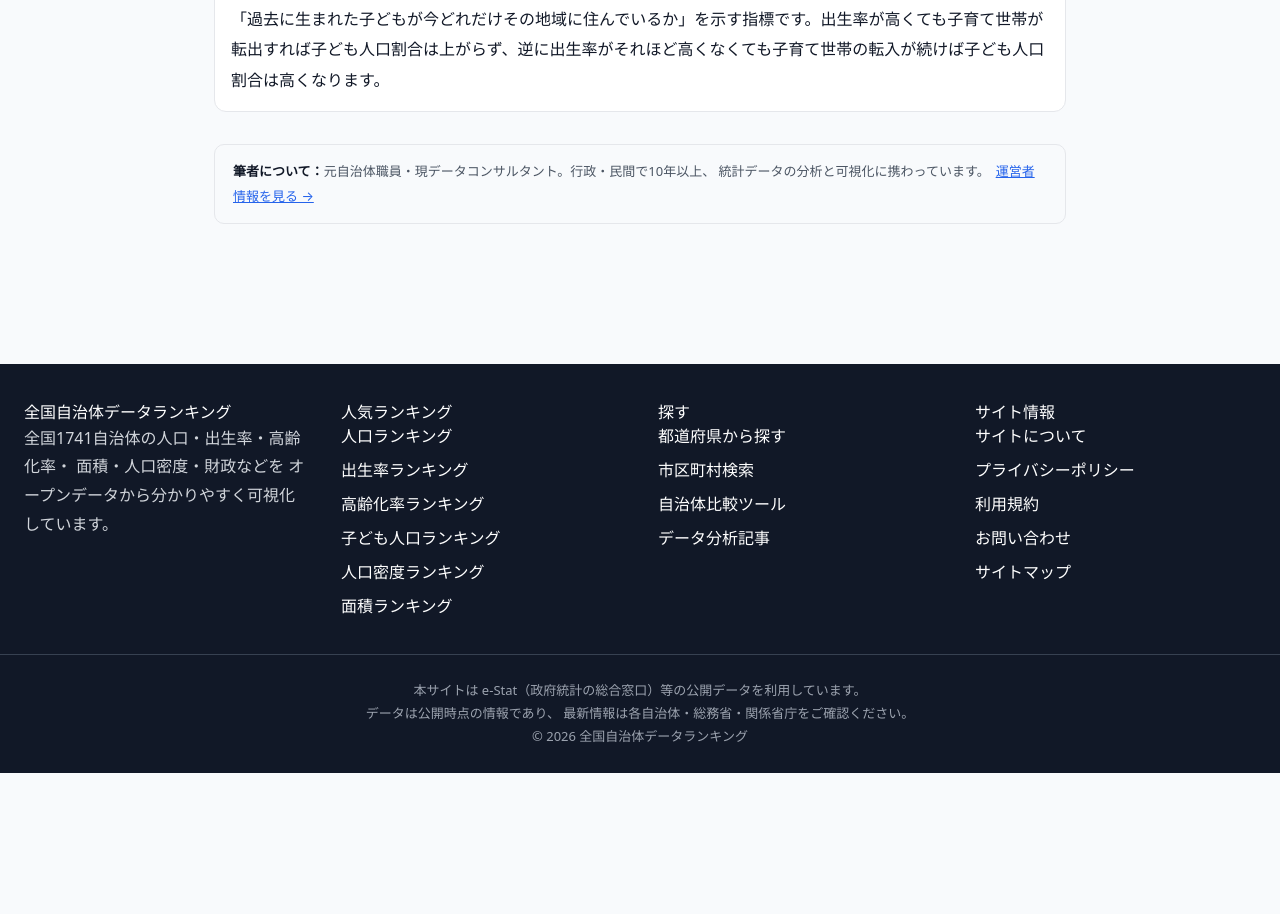
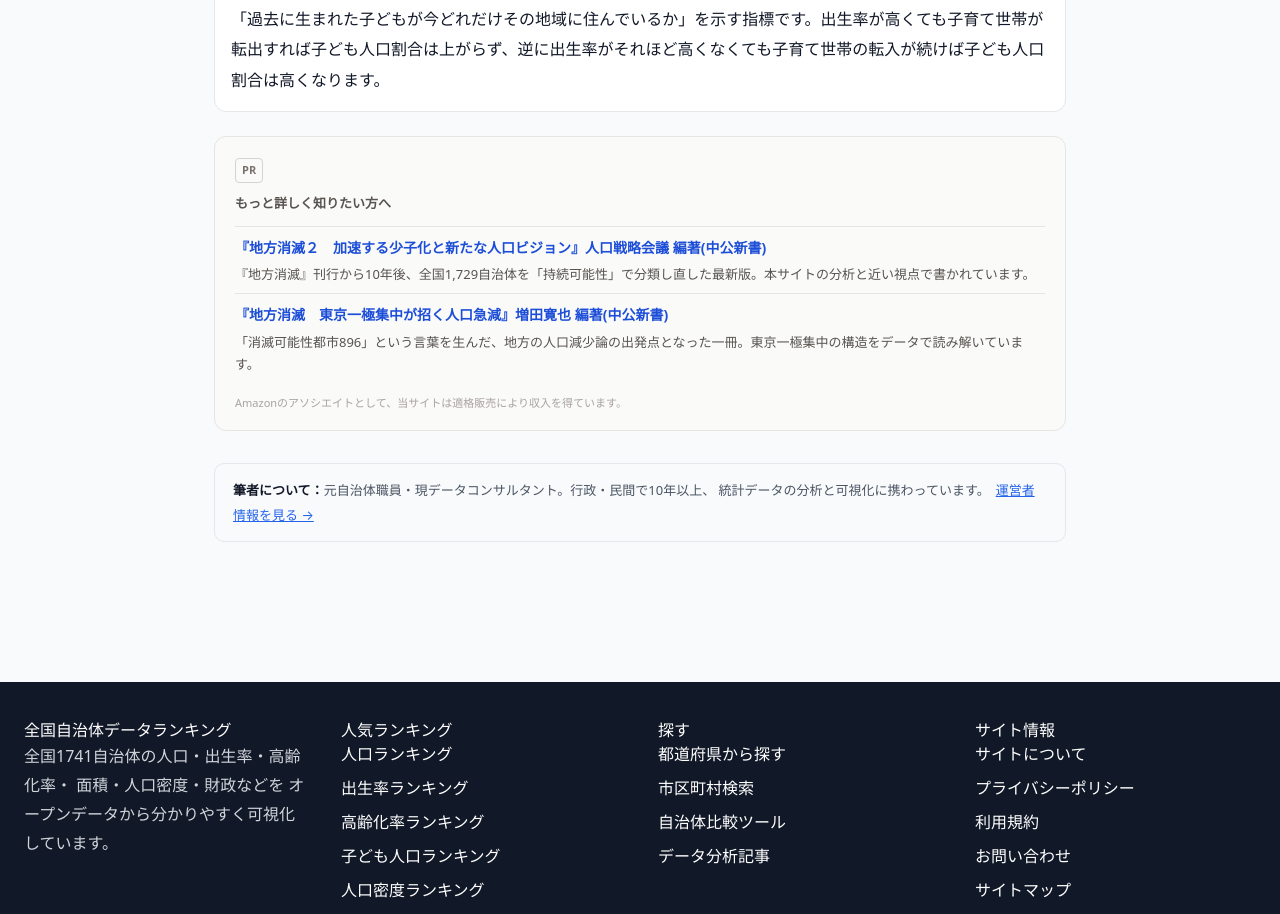
Before and after one commit to OW-beep/japan-data-site, a Next.js app: page /articles/birth-rate in a window 1280 px wide. Shown: the part 4120-5034 px from the top of the page. Before the commit the page ends 4893 px from the top, so only its background shows below. Built offline with nearby package versions, Linux system fonts and the light colour scheme; no server answers.

Commit message:
Force-fix node_modules bin permissions before build

```diff
--- a/app/articles/birth-rate/page.tsx
+++ b/app/articles/birth-rate/page.tsx
@@ -7,6 +7,8 @@ import PersonalNote from "@/components/PersonalNote";
 import AuthorByline from "@/components/AuthorByline";
 import Breadcrumbs from "@/components/Breadcrumbs";
 import AdSense from "@/components/AdSense";
+import BookRecommendation from "@/components/BookRecommendation";
+import { BOOKS } from "@/lib/amazonBooks";
 import JsonLd from "@/components/JsonLd";
 import meta from "@/data/meta.json";
 import { SITE_URL, SITE_NAME } from "@/lib/site";
@@ -384,6 +386,10 @@ export default function Page() {
 
       <AdSense />
 
+      <BookRecommendation
+        books={[BOOKS.chihouShoumetsu2, BOOKS.chihouShoumetsu]}
+      />
+
       <AuthorByline />
     </div>
   );
--- a/app/articles/decline/page.tsx
+++ b/app/articles/decline/page.tsx
@@ -2,6 +2,8 @@ import { getMunicipalities } from "@/lib/municipalities";
 import ArticleLayout from "@/components/ArticleLayout";
 import RankingBarChart from "@/components/RankingBarChart";
 import PersonalNote from "@/components/PersonalNote";
+import BookRecommendation from "@/components/BookRecommendation";
+import { BOOKS } from "@/lib/amazonBooks";
 import Link from "next/link";
 
 export const metadata = {
@@ -188,6 +190,8 @@ export default function Page() {
         </PersonalNote>
       </div>
 
+      <BookRecommendation books={[BOOKS.chihouShoumetsu]} />
+
       <div style={box}>
         <h2>まとめ</h2>
 
--- a/app/articles/finance-analysis/page.tsx
+++ b/app/articles/finance-analysis/page.tsx
@@ -2,6 +2,8 @@ import { getMunicipalities } from "@/lib/municipalities";
 import ArticleLayout from "@/components/ArticleLayout";
 import RankingBarChart from "@/components/RankingBarChart";
 import PersonalNote from "@/components/PersonalNote";
+import BookRecommendation from "@/components/BookRecommendation";
+import { BOOKS } from "@/lib/amazonBooks";
 import Link from "next/link";
 
 
@@ -201,6 +203,7 @@ export default function Page() {
           この総務省の算定方法にもとづくデータを使用しています。
         </p>
 
+        <BookRecommendation books={[BOOKS.jichitaiZaisei]} />
 
         <p>
           <Link href="/articles/tax-composition" style={link}>
--- a/app/articles/fiscal-health-composite/page.tsx
+++ b/app/articles/fiscal-health-composite/page.tsx
@@ -3,6 +3,8 @@ import { getMunicipalities } from "@/lib/municipalities";
 import ArticleLayout from "@/components/ArticleLayout";
 import RankingBarChart from "@/components/RankingBarChart";
 import PersonalNote from "@/components/PersonalNote";
+import BookRecommendation from "@/components/BookRecommendation";
+import { BOOKS } from "@/lib/amazonBooks";
 import JsonLd from "@/components/JsonLd";
 
 export const metadata = {
@@ -260,6 +262,8 @@ export default function Page() {
         }}
       />
 
+      <BookRecommendation books={[BOOKS.jichitaiZaisei]} />
+
       <div style={box}>
         <h2>まとめ</h2>
 
--- a/app/articles/million-cities/page.tsx
+++ b/app/articles/million-cities/page.tsx
@@ -2,6 +2,8 @@ import { getMunicipalities } from "@/lib/municipalities";
 import ArticleLayout from "@/components/ArticleLayout";
 import RankingBarChart from "@/components/RankingBarChart";
 import JsonLd from "@/components/JsonLd";
+import BookRecommendation from "@/components/BookRecommendation";
+import { BOOKS } from "@/lib/amazonBooks";
 import CompareCTA from "@/components/CompareCTA";
 import Link from "next/link";
 
@@ -362,6 +364,8 @@ export default function Page() {
         </p>
       </div>
 
+      <BookRecommendation books={[BOOKS.chihouShoumetsu]} />
+
       <div style={box}>
         <h2>まとめ</h2>
 
--- a/app/articles/population-concentration/page.tsx
+++ b/app/articles/population-concentration/page.tsx
@@ -2,6 +2,8 @@ import Link from "next/link";
 import { getMunicipalities } from "@/lib/municipalities";
 import ArticleLayout from "@/components/ArticleLayout";
 import RankingBarChart from "@/components/RankingBarChart";
+import BookRecommendation from "@/components/BookRecommendation";
+import { BOOKS } from "@/lib/amazonBooks";
 import JsonLd from "@/components/JsonLd";
 
 export const metadata = {
@@ -226,6 +228,10 @@ export default function Page() {
         }}
       />
 
+      <BookRecommendation
+        books={[BOOKS.chihouShoumetsu, BOOKS.chihouShoumetsu2]}
+      />
+
       <div style={box}>
         <h2>まとめ</h2>
 
--- a/app/articles/prefecture-income-analysis/page.tsx
+++ b/app/articles/prefecture-income-analysis/page.tsx
@@ -2,6 +2,8 @@ import Link from "next/link";
 import { getMunicipalities } from "@/lib/municipalities";
 import { getPrefectureStats } from "@/lib/prefectureStats";
 import ArticleLayout from "@/components/ArticleLayout";
+import BookRecommendation from "@/components/BookRecommendation";
+import { BOOKS } from "@/lib/amazonBooks";
 import JsonLd from "@/components/JsonLd";
 
 export const metadata = {
@@ -225,6 +227,10 @@ export default function Page() {
         }}
       />
 
+      <BookRecommendation
+        books={[BOOKS.toukeigakuSaikyou, BOOKS.chiikiJinkouGensyou]}
+      />
+
       <div style={box}>
         <h2>まとめ</h2>
 
--- a/app/articles/regional-block-disparity-report/page.tsx
+++ b/app/articles/regional-block-disparity-report/page.tsx
@@ -3,6 +3,8 @@ import { getMunicipalities } from "@/lib/municipalities";
 import ArticleLayout from "@/components/ArticleLayout";
 import RankingBarChart from "@/components/RankingBarChart";
 import PersonalNote from "@/components/PersonalNote";
+import BookRecommendation from "@/components/BookRecommendation";
+import { BOOKS } from "@/lib/amazonBooks";
 import JsonLd from "@/components/JsonLd";
 
 export const metadata = {
@@ -328,6 +330,10 @@ export default function Page() {
         }}
       />
 
+      <BookRecommendation
+        books={[BOOKS.chiikiJinkouGensyou, BOOKS.chihouShoumetsu2]}
+      />
+
       <div style={box}>
         <h2>まとめ</h2>
 
--- /dev/null
+++ b/components/BookRecommendation.tsx
@@ -0,0 +1,103 @@
+import { AMAZON_TAG } from "@/lib/amazonBooks";
+
+type Book = {
+  title: string;
+  author: string;
+  blurb: string;
+  /** 確認済みASINがあれば直接リンク、無ければ検索キーワードでリンクする */
+  asin?: string;
+  searchKeyword?: string;
+};
+
+function buildUrl(book: Book) {
+  if (book.asin) {
+    return `https://www.amazon.co.jp/dp/${book.asin}?tag=${AMAZON_TAG}`;
+  }
+  return `https://www.amazon.co.jp/s?k=${encodeURIComponent(
+    book.searchKeyword ?? book.title
+  )}&tag=${AMAZON_TAG}`;
+}
+
+export default function BookRecommendation({ books }: { books: Book[] }) {
+  return (
+    <div style={wrap}>
+      <div style={badge}>PR</div>
+
+      <div style={title}>もっと詳しく知りたい方へ</div>
+
+      {books.map((book) => (
+        <a
+          key={book.title}
+          href={buildUrl(book)}
+          target="_blank"
+          rel="noopener noreferrer nofollow sponsored"
+          style={link}
+        >
+          <div style={bookTitle}>
+            『{book.title}』{book.author}
+          </div>
+          <div style={blurb}>{book.blurb}</div>
+        </a>
+      ))}
+
+      <p style={disclosure}>
+        Amazonのアソシエイトとして、当サイトは適格販売により収入を得ています。
+      </p>
+    </div>
+  );
+}
+
+const wrap: React.CSSProperties = {
+  marginTop: 24,
+  marginBottom: 8,
+  padding: "16px 20px",
+  background: "#fafaf9",
+  border: "1px solid #e7e5e4",
+  borderRadius: 12,
+};
+
+const badge: React.CSSProperties = {
+  display: "inline-block",
+  fontSize: 11,
+  fontWeight: 700,
+  color: "#78716c",
+  border: "1px solid #d6d3d1",
+  borderRadius: 4,
+  padding: "1px 6px",
+  marginBottom: 8,
+};
+
+const title: React.CSSProperties = {
+  fontSize: 13,
+  fontWeight: 700,
+  color: "#57534e",
+  marginBottom: 10,
+};
+
+const link: React.CSSProperties = {
+  display: "block",
+  textDecoration: "none",
+  color: "inherit",
+  padding: "8px 0",
+  borderTop: "1px solid #e7e5e4",
+};
+
+const bookTitle: React.CSSProperties = {
+  fontSize: 14,
+  fontWeight: 700,
+  color: "#1d4ed8",
+  marginBottom: 2,
+};
+
+const blurb: React.CSSProperties = {
+  fontSize: 13,
+  color: "#57534e",
+  lineHeight: 1.7,
+};
+
+const disclosure: React.CSSProperties = {
+  marginTop: 10,
+  marginBottom: 0,
+  fontSize: 11,
+  color: "#a8a29e",
+};
--- /dev/null
+++ b/lib/amazonBooks.ts
@@ -0,0 +1,44 @@
+// Amazonアソシエイト トラッキングID
+export const AMAZON_TAG = "openwave-22";
+
+// 実在確認済みの書籍データ。ASINはAmazon.co.jpの商品URLから
+// 直接確認できたもののみ設定し、確認が取れないものは検索リンク
+// (searchKeyword)にフォールバックしている(存在しない商品への
+// 誤リンクを避けるため)。
+export const BOOKS = {
+  chihouShoumetsu: {
+    title: "地方消滅　東京一極集中が招く人口急減",
+    author: "増田寛也 編著(中公新書)",
+    blurb:
+      "「消滅可能性都市896」という言葉を生んだ、地方の人口減少論の出発点となった一冊。東京一極集中の構造をデータで読み解いています。",
+    asin: "4121022823",
+  },
+  chihouShoumetsu2: {
+    title: "地方消滅２　加速する少子化と新たな人口ビジョン",
+    author: "人口戦略会議 編著(中公新書)",
+    blurb:
+      "『地方消滅』刊行から10年後、全国1,729自治体を「持続可能性」で分類し直した最新版。本サイトの分析と近い視点で書かれています。",
+    searchKeyword: "地方消滅2 加速する少子化と新たな人口ビジョン 中公新書",
+  },
+  chiikiJinkouGensyou: {
+    title: "地域と人口減少の経済学　スマート・シュリンクという選択肢",
+    author: "小峰隆夫 著(中公新書)",
+    blurb:
+      "人口減少・地域問題をめぐる通説を経済学の視点で検証し、「賢く縮む」という現実的な選択肢を提示する一冊。",
+    searchKeyword: "地域と人口減少の経済学 小峰隆夫 中公新書",
+  },
+  jichitaiZaisei: {
+    title: "自治体財政がよくわかる本",
+    author: "兼村高文・星野泉 著",
+    blurb:
+      "地方財政の仕組みと決算の読み方を、税制の基礎から丁寧に解説。財政力指数や経常収支比率の背景を理解するのに役立ちます。",
+    searchKeyword: "自治体財政がよくわかる本 兼村高文",
+  },
+  toukeigakuSaikyou: {
+    title: "統計学が最強の学問である",
+    author: "西内啓 著(ダイヤモンド社)",
+    blurb:
+      "相関関係の読み方など、本サイトの分析で使っている統計の考え方を一般向けにやさしく解説したベストセラー。",
+    searchKeyword: "統計学が最強の学問である 西内啓",
+  },
+};
```
